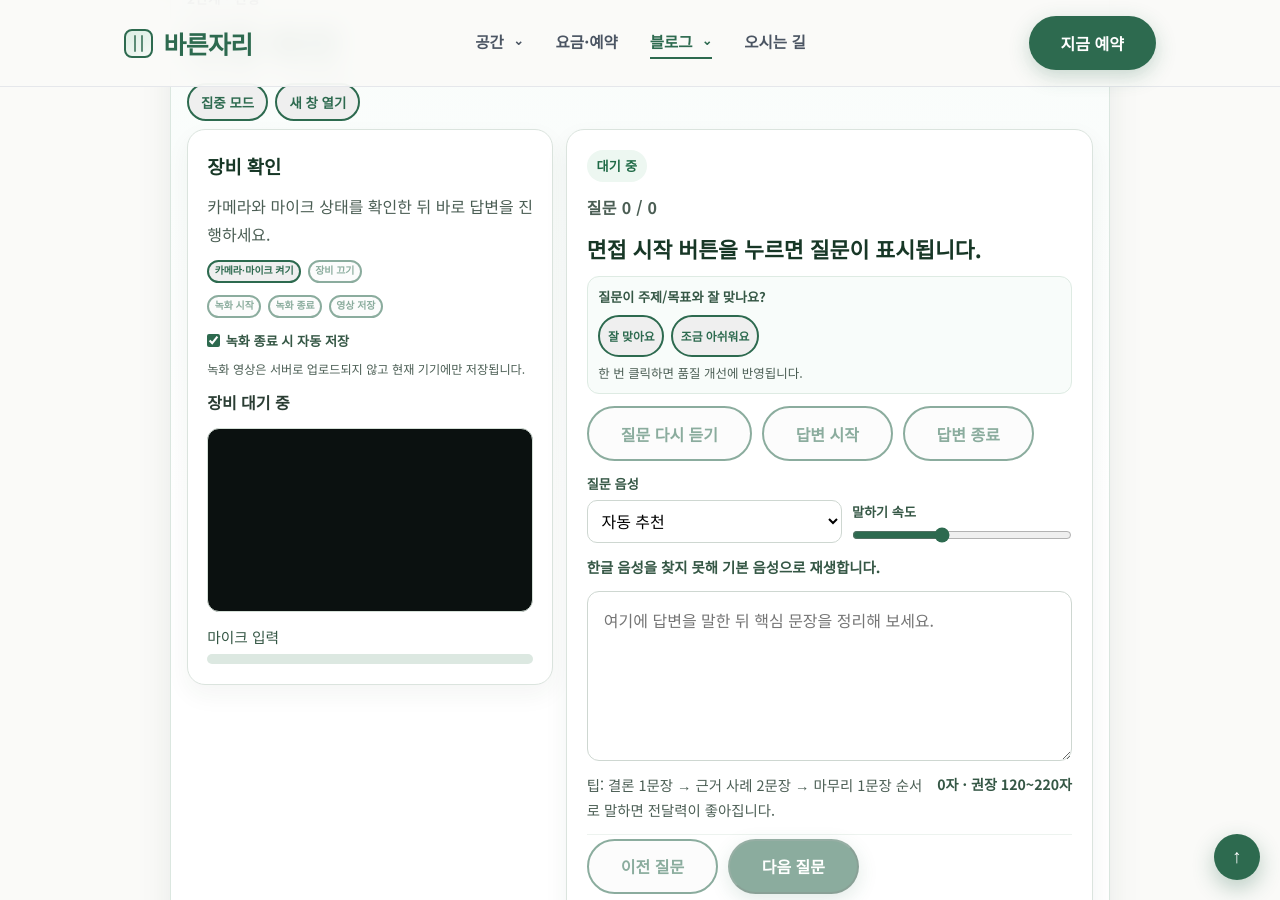
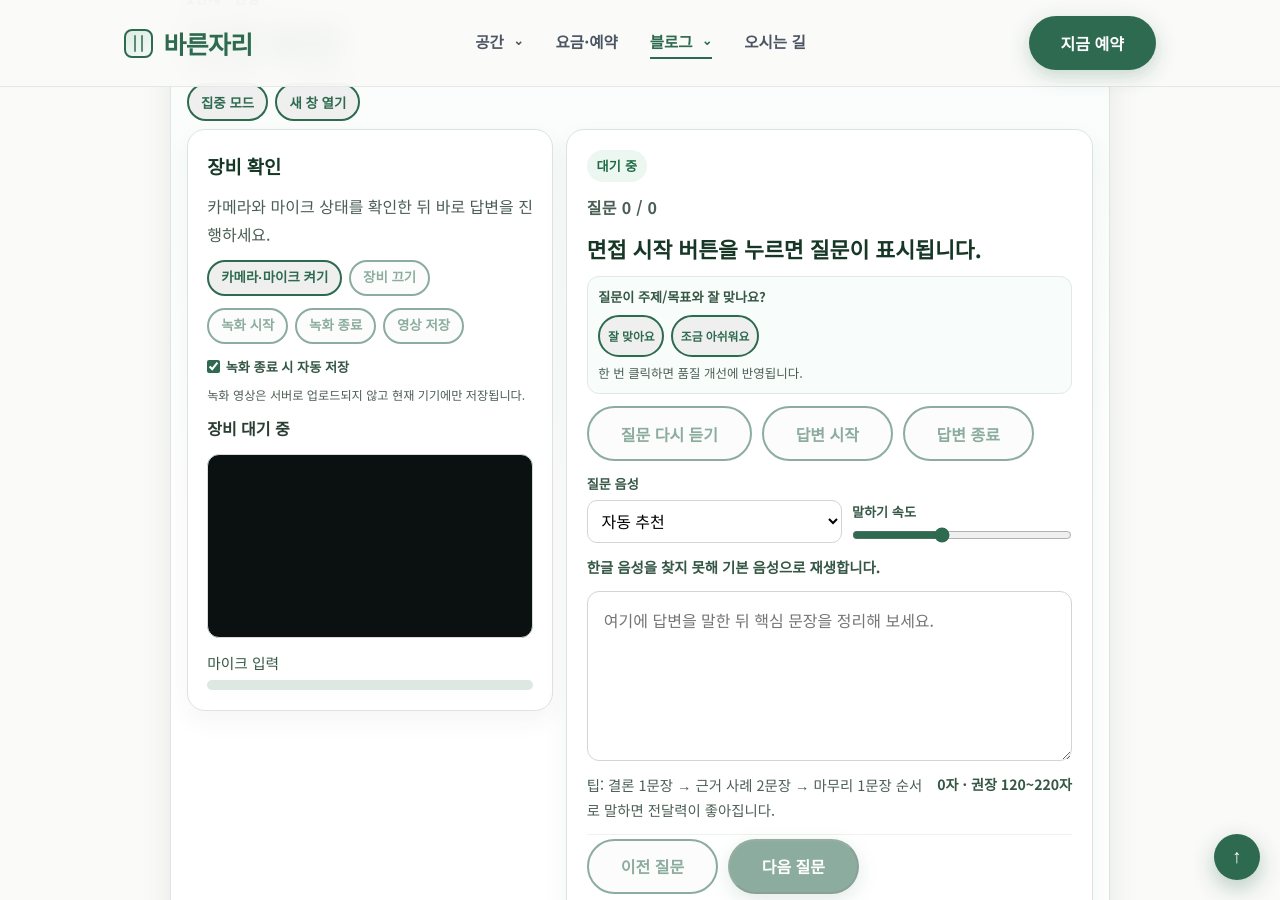
Before and after one commit to bareunspace/blog, a Jekyll site: the page built from ai-interview/index.html, in a window 1280 px wide and 900 px high, scrolled down 1275 px. Built offline with Jekyll 4.4.1, drawn with Linux system fonts in a browser that asks for light colours.

Commit message:
Tune AI interview control button sizes and bump asset version

```diff
--- a/_config.yml
+++ b/_config.yml
@@ -1,7 +1,7 @@
 title: 바른자리
 url: "https://bareunjari.com"
 baseurl: ""
-asset_version: 20260728-9
+asset_version: 20260807-1
 language: ko-KR
 og_locale: ko_KR
 permalink: pretty
--- a/ai-interview/index.html
+++ b/ai-interview/index.html
@@ -310,6 +310,16 @@ script_version: 20260806-24
     font-size: .62rem;
     line-height: 1.05;
   }
+  .aii-device-card [data-aii-device-start],
+  .aii-device-card [data-aii-device-stop],
+  .aii-device-card [data-aii-record-start],
+  .aii-device-card [data-aii-record-stop],
+  .aii-device-card [data-aii-record-download] {
+    min-height: 36px;
+    padding: .44rem .75rem;
+    font-size: .84rem;
+    line-height: 1.2;
+  }
   .aii-card button:disabled, .aii-device-card button:disabled { opacity: .55; cursor: not-allowed; }
   .aii-card .aii-actions:last-of-type { padding-top: .2rem; border-top: 1px solid #edf3ef; }
 
@@ -374,6 +384,16 @@ script_version: 20260806-24
       padding: .12rem .3rem;
       font-size: .6rem;
       line-height: 1.05;
+    }
+    .aii-device-card [data-aii-device-start],
+    .aii-device-card [data-aii-device-stop],
+    .aii-device-card [data-aii-record-start],
+    .aii-device-card [data-aii-record-stop],
+    .aii-device-card [data-aii-record-download] {
+      min-height: 36px;
+      padding: .44rem .75rem;
+      font-size: .84rem;
+      line-height: 1.2;
     }
     .aii-form { grid-template-columns: 1fr; }
     .aii-page .aii-block { padding: 1.5rem 0; }
```
